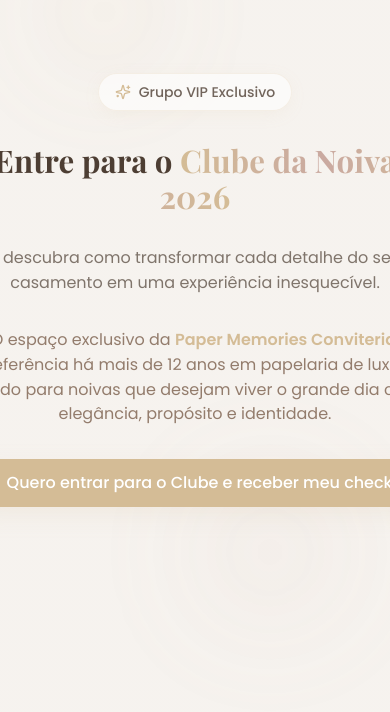
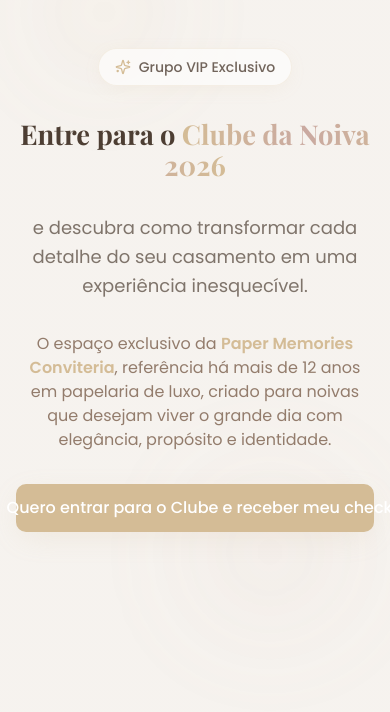
Before and after one commit to conviteriapapermemories/clube-da-noiva-2026, a React (Vite) app: page / in a window 390 px wide. Shown: the part 132-844 px from the top of the page. Built offline with nearby package versions, Linux system fonts and the light colour scheme; the HTML template or start-up script is replaced by a standard one.

Commit message:
Update index.css

```diff
--- a/src/index.css
+++ b/src/index.css
@@ -106,50 +106,50 @@ All colors MUST be HSL.
     @apply bg-background text-foreground;
   }
 }
-/* ====== FIX HERO MOBILE (primeira seção) ====== */
+/* ===== FIX RESPONSIVIDADE MOBILE GERAL (overflow hero) ===== */
+
+/* Garante que o site nunca ultrapasse a largura do viewport */
+html, body {
+  max-width: 100%;
+  overflow-x: hidden !important;
+}
+
+/* Remove possíveis margens/paddings laterais invisíveis do hero */
+main section:first-of-type {
+  margin: 0 auto !important;
+  padding-left: 1rem !important;
+  padding-right: 1rem !important;
+  width: 100%;
+  box-sizing: border-box;
+}
+
+/* Faz o título quebrar corretamente sem cortar */
+main section:first-of-type h1 {
+  font-size: clamp(26px, 7vw, 40px) !important;
+  line-height: 1.15 !important;
+  word-break: break-word !important;
+  white-space: normal !important;
+  overflow-wrap: break-word !important;
+  text-align: center !important;
+}
+
+/* Centraliza e ajusta o conteúdo do hero no mobile */
 @media (max-width: 480px) {
-  /* Seletor do hero: 1ª seção dentro do <main> */
   main section:first-of-type {
-    padding-left: 16px !important;
-    padding-right: 16px !important;
+    text-align: center;
+    display: flex;
+    flex-direction: column;
+    align-items: center;
   }
 
-  /* Título do hero (h1): reduz e evita corte/estouro */
-  main section:first-of-type h1 {
-    font-size: clamp(28px, 8vw, 40px) !important;
-    line-height: 1.15 !important;
-    word-break: break-word;
-    hyphens: auto;
-    letter-spacing: 0.1px;
+  main section:first-of-type * {
+    max-width: 100% !important;
   }
 
-  /* Subtítulo/descrição logo abaixo do título (h2/p fortes) */
-  main section:first-of-type h2,
-  main section:first-of-type p {
-    font-size: clamp(14px, 4.2vw, 16px);
-    line-height: 1.55;
-  }
-
-  /* Badge “Grupo VIP Exclusivo” – centraliza e evita overflow */
-  main section:first-of-type [class*="badge"],
-  main section:first-of-type .badge {
-    max-width: 100%;
-    white-space: nowrap;
-  }
-
-  /* CTA principal do hero: ocupa largura confortável no mobile */
-  main section:first-of-type a[role="button"],
-  main section:first-of-type button {
+  /* botão */
+  main section:first-of-type button,
+  main section:first-of-type a[role="button"] {
+    width: 100% !important;
     min-height: 48px;
-    padding: 12px 18px;
-    width: 100%;
-  }
-
-  /* Evita que imagens/decor do fundo empurrem layout */
-  main section:first-of-type img,
-  main section:first-of-type svg {
-    max-width: 100%;
-    height: auto;
   }
 }
-/* ====== FIM FIX HERO MOBILE ====== */
```
